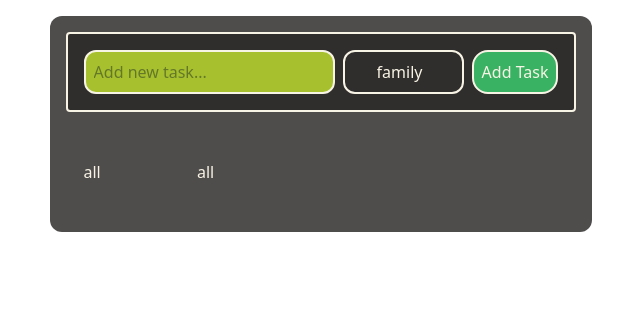
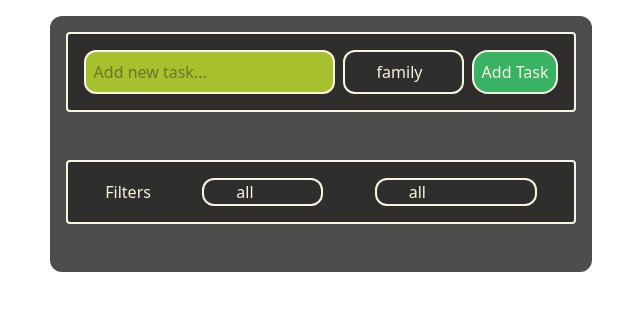
Before and after one commit to Belan-Mihail/ToDoApp, a React (Vite) app: page / in a window 1280 px wide. Shown: the top 310 px of the page, without its empty margins (319-959 px from the left). Built offline with nearby package versions, Linux system fonts and the light colour scheme.

Commit message:
add primary styles to Todo Filter component

```diff
--- a/src/components/TodoFilter.tsx
+++ b/src/components/TodoFilter.tsx
@@ -20,17 +20,18 @@ const TodoFilter:React.FC = () => {
 
 
   return (
-    <div className='flex gap-2'>
-      <select value={currentFilters.category} onChange={handleCategoryChange} className='p-2 m-2'>
-        <option value="all">all</option>
-        <option value="family">family</option>
-        <option value="work">work</option>
-        <option value="private">private</option>
+    <div className='p-4 m-4 flex gap-2 border-[#f8f4e5] border-2 rounded bg-[#292626cc] items-center justify-around'>
+      <h3>Filters</h3>
+      <select value={currentFilters.category} onChange={handleCategoryChange} className='px-8 border-[#f8f4e5] border-2 rounded-xl'>
+        <option value="all" className='bg-[#292626cc] text-left'>all</option>
+        <option value="family" className='bg-[#292626cc] text-left'>family</option>
+        <option value="work" className='bg-[#292626cc] text-left'>work</option>
+        <option value="private" className='bg-[#292626cc] text-left'>private</option>
       </select>
-      <select value={currentFilters.completed} onChange={handleCompletionChange} className='p-2 m-2'>
-        <option value="all">all</option>
-        <option value="completed">completed</option>
-        <option value="incompleted">incompleted</option>
+      <select value={currentFilters.completed} onChange={handleCompletionChange} className='px-8 border-[#f8f4e5] border-2 rounded-xl'>
+        <option value="all" className='bg-[#292626cc] text-left'>all</option>
+        <option value="completed" className='bg-[#292626cc] text-left'>completed</option>
+        <option value="incompleted" className='bg-[#292626cc] text-left'>incompleted</option>
       </select>
     </div>
   )
```
